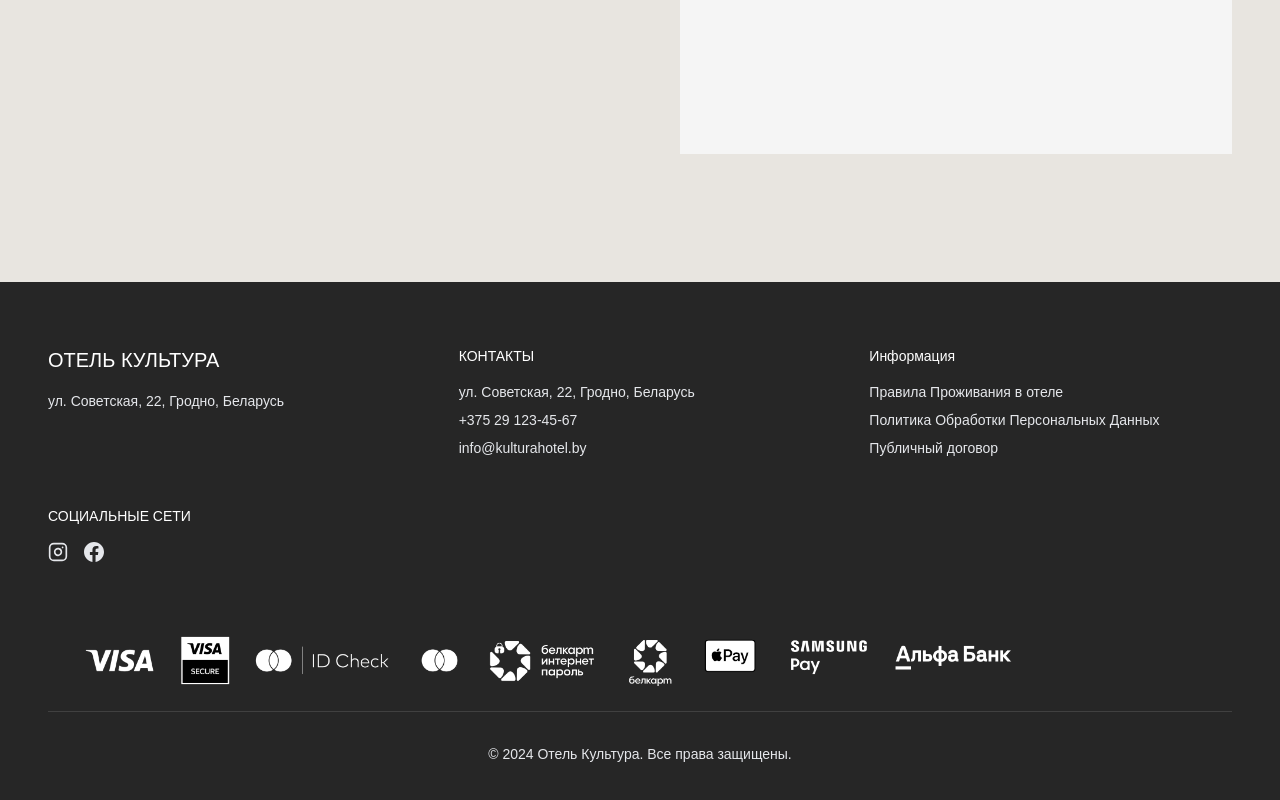
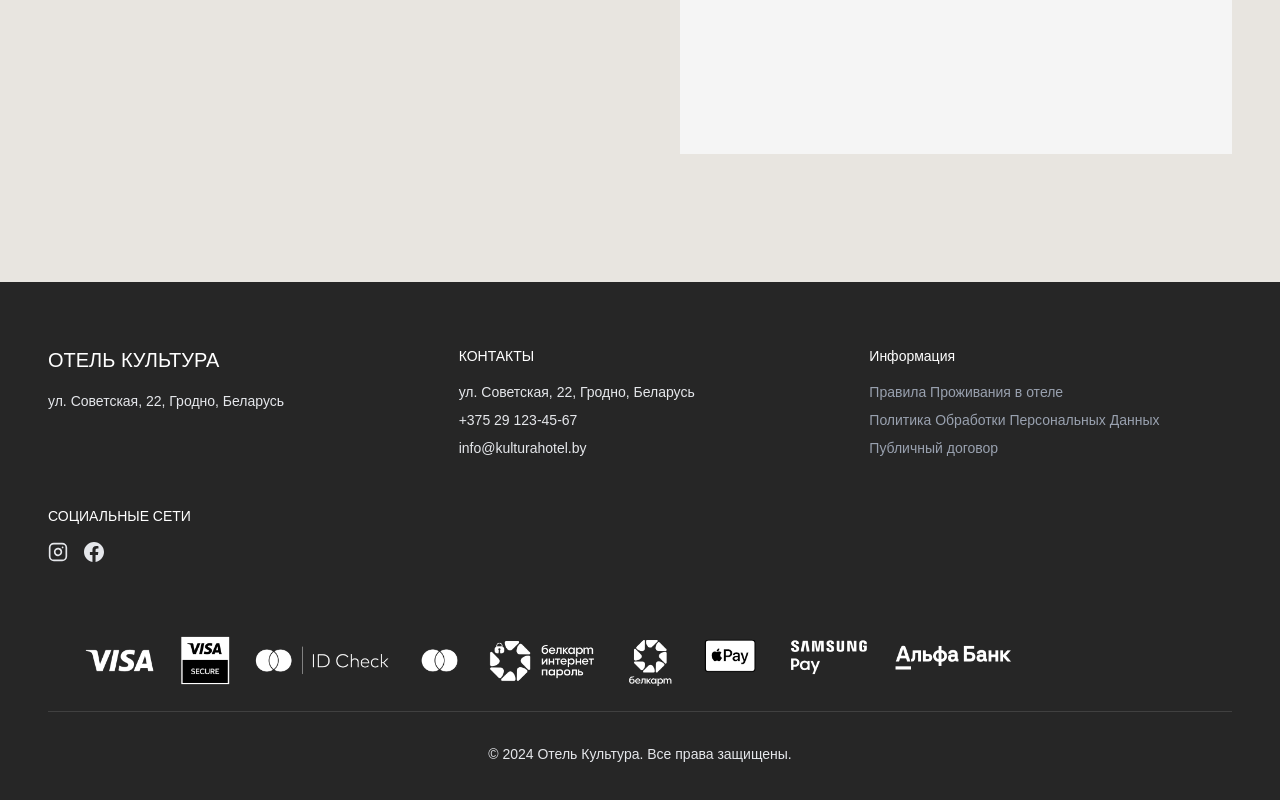
Before and after one commit to Kultura-web/finalnextkultura, a Next.js app: page / in a window 1280 px wide. Shown: the part 3282-4082 px from the top of the page. Built offline with nearby package versions, Linux system fonts and the light colour scheme; no server answers; the database is empty.

Commit message:
Updated Footer.tsx

```diff
--- a/components/components/Footer.tsx
+++ b/components/components/Footer.tsx
@@ -37,7 +37,7 @@
           </div>
           <div>
             <h4 className="text-sm font-normal mb-4">Информация</h4>
-            <ul className="space-y-2 text-gray-200 text-sm">
+            <ul className="space-y-2 text-gray-400 text-sm">
               <li>
                 <Link
                   href="/rules"
```
